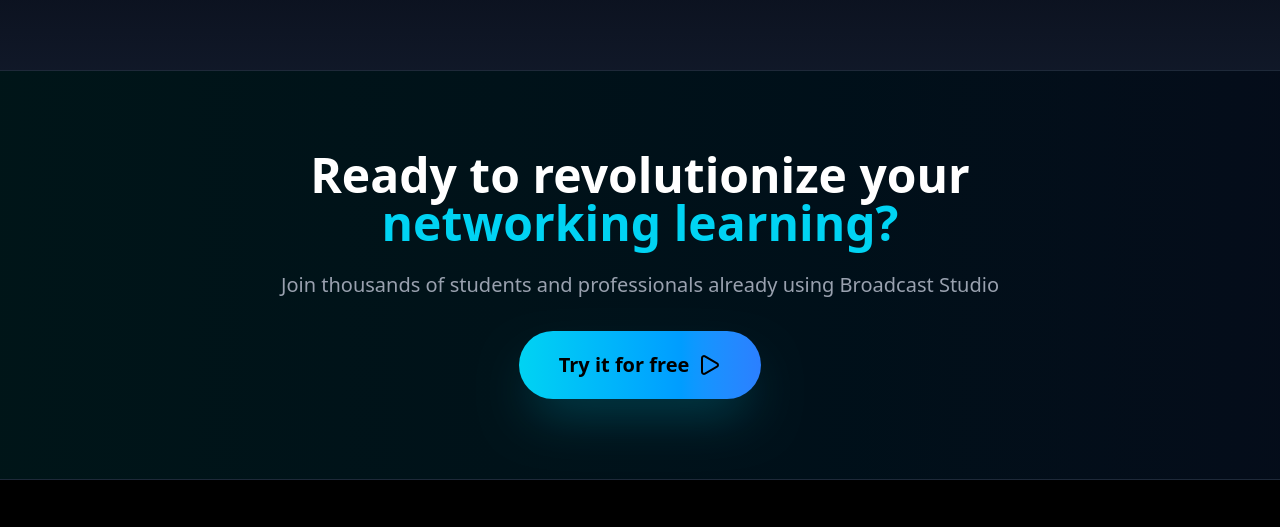
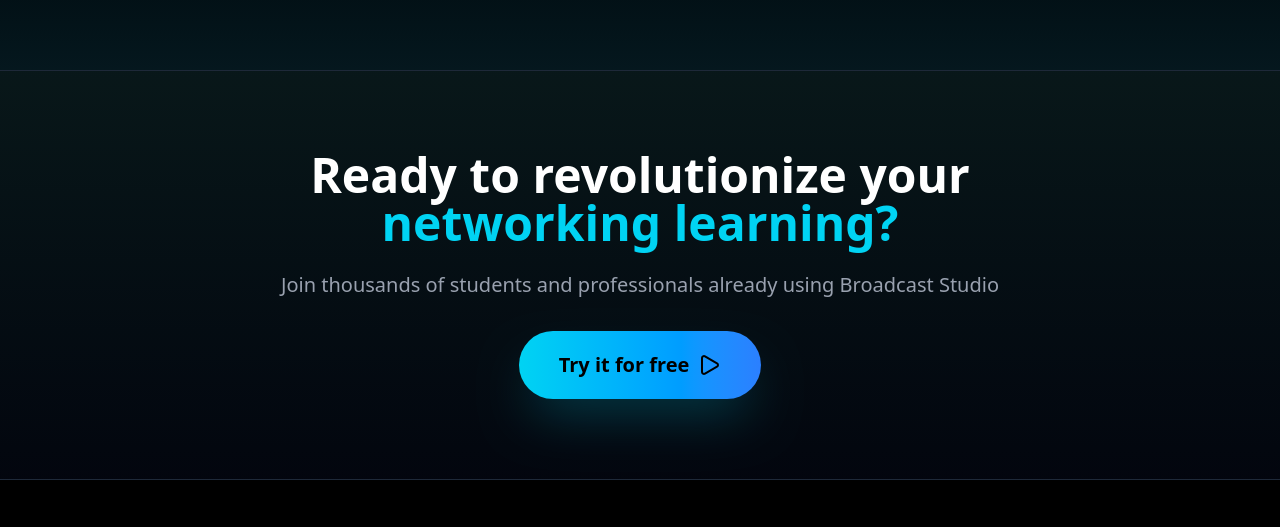
Before and after one commit to lukaulk/broadcast-studio, a Next.js app: page / in a window 1280 px wide. Shown: the part 1346-1873 px from the top of the page. Built offline with nearby package versions, Linux system fonts and the light colour scheme.

Commit message:
feat: CTA page, Footer

```diff
--- a/app/landing/index.tsx
+++ b/app/landing/index.tsx
@@ -4,7 +4,7 @@ import Header from '../../src/components/home/Header';
 import HeroSection from '../../src/components/home/HeroSection';
 import Features from '../../src/components/home/Features';
 import CTASection from '@/src/components/home/CTASection';
-import Footer from '@/src/components/home/Footesr';
+import Footer from '@/src/components/home/Footer';
 
 const HomePage = () => {
   return (
--- a/src/components/home/CTASection.tsx
+++ b/src/components/home/CTASection.tsx
@@ -2,7 +2,7 @@ import { Play } from 'lucide-react';
 
 export default function CTASection() {
     return (
-    <section className="py-20 bg-gradient-to-r from-cyan-400/10 to-blue-500/10 border-t border-gray-800">
+    <section className="py-20 bg-gradient-to-b from-cyan-300/10 to-blue-900/10 border-t border-gray-800">
         <div className="max-w-4xl mx-auto text-center px-4 sm:px-6 lg:px-8">
           <h2 className="text-4xl sm:text-5xl font-bold mb-6">
             Ready to revolutionize your
@@ -14,7 +14,7 @@ export default function CTASection() {
             Join thousands of students and professionals already using Broadcast Studio
           </p>
 
-          <button className="group bg-gradient-to-r from-cyan-400 to-blue-500 text-black px-10 py-5 rounded-full font-bold text-xl hover:scale-105 transition-all duration-300 shadow-2xl shadow-cyan-400/25">
+          <button className="group bg-gradient-to-r cursor-pointer from-cyan-400 to-blue-500 text-black px-10 py-5 rounded-full font-bold text-xl hover:scale-105 transition-all duration-300 shadow-2xl shadow-cyan-400/25">
             <span className="flex items-center">
               Try it for free
               <Play className="w-6 h-6 ml-2 group-hover:translate-x-1 transition-transform" />
--- a/src/components/home/Features.tsx
+++ b/src/components/home/Features.tsx
@@ -2,7 +2,7 @@ import {  Network, Shield, Users } from "lucide-react";
 
 export default function Features() {
     return (
-         <section id="features" className="py-20 bg-gradient-to-b from-black to-gray-900">
+         <section id="features" className="py-20 bg-gradient-to-b from-black to-cyan-900/30 ">
         <div className="max-w-7xl mx-auto px-4 sm:px-6 lg:px-8">
           <div className="text-center mb-16">
             <h2 className="text-4xl sm:text-5xl mb-6">
```
Also changed, not shown: src/components/home/HeroSection.tsx (+5 -7 lines), src/components/home/Footer.tsx (renamed from src/components/home/Footesr.tsx).
